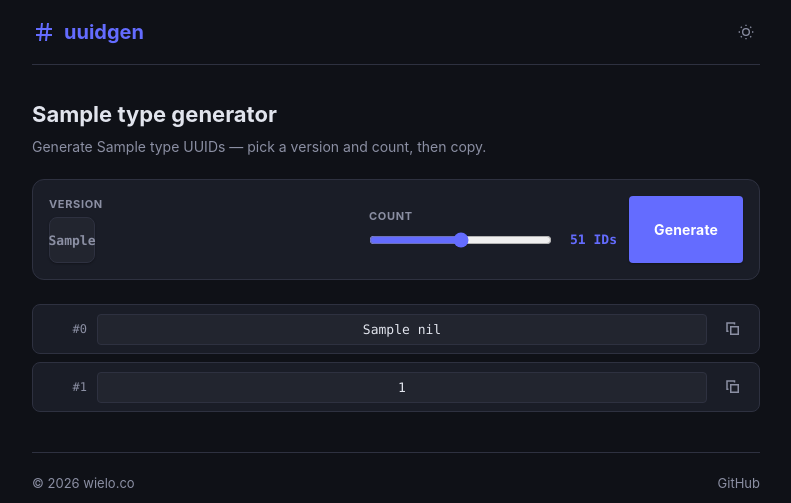
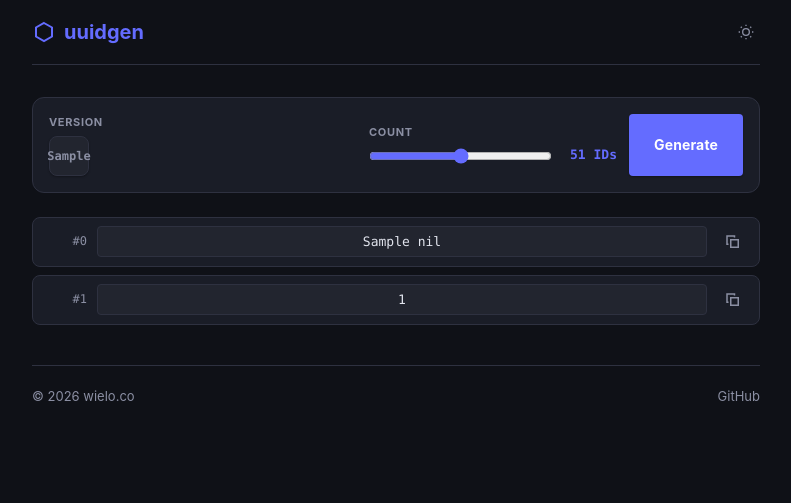
Before and after one commit to kwielo/uuidgenerator, a Symfony app: template src/App/views/index.html.twig in a window 1280 px wide. Shown: the top 503 px of the page, without its empty margins (244-1035 px from the left). Run offline with Twig, Linux system fonts and the light colour scheme; the template is opened without the code that fills it: most values are stand-ins (such as "Sample title", 1, 10 or a date in 2020); some libraries are stand-ins or nearby versions.

Commit message:
feat: minimalist hexagon logo, smaller version buttons, cap bulk at 20, drop intro header
Co-Authored-By: Krzysztof W <kwielogorski@gmail.com>

```diff
--- a/public/media/app.css
+++ b/public/media/app.css
@@ -174,23 +174,6 @@ body {
 }
 .btn--icon:hover { color: var(--color-text); background: var(--color-surface-alt); }
 
-/* ── Intro ───────────────────────────────────────────────────────────────── */
-
-.intro {
-    margin-bottom: 20px;
-}
-
-.intro h2 {
-    font-size: 22px;
-    font-weight: 700;
-    margin-bottom: 4px;
-}
-
-.intro p {
-    color: var(--color-text-muted);
-    font-size: 14px;
-}
-
 /* ── Controls ────────────────────────────────────────────────────────────── */
 
 .controls {
@@ -234,16 +217,16 @@ body {
     display: inline-flex;
     align-items: center;
     justify-content: center;
-    width: 46px;
-    height: 46px;
+    width: 40px;
+    height: 40px;
     padding: 0;
     border: 1px solid var(--color-border);
     border-radius: var(--radius-md);
     background: var(--color-surface-alt);
     color: var(--color-text-muted);
     font-family: var(--font-mono);
-    font-size: 13px;
-    font-weight: 700;
+    font-size: 12px;
+    font-weight: 600;
     cursor: pointer;
     transition: background var(--transition), border-color var(--transition), color var(--transition), box-shadow var(--transition), transform var(--transition);
     box-shadow: var(--shadow-sm);
@@ -299,7 +282,7 @@ body {
 
 .bulk-submit {
     align-self: stretch;
-    min-height: 46px;
+    min-height: 48px;
     padding: 0 24px;
     font-size: 14px;
     font-weight: 700;
--- a/src/App/Repository/UuidRepository.php
+++ b/src/App/Repository/UuidRepository.php
@@ -7,7 +7,7 @@ use Symfony\Component\HttpKernel\Exception\BadRequestHttpException;
 
 class UuidRepository
 {
-    public const MAX_BULK = 100;
+    public const MAX_BULK = 20;
 
     private const UUID_TYPES = [
         'uuid1',
--- a/src/App/views/index.html.twig
+++ b/src/App/views/index.html.twig
@@ -19,10 +19,7 @@
                     <h1 class="toolbar__title">
                         <a href="/">
                             <svg class="toolbar__logo" viewBox="0 0 24 24" fill="none" stroke="currentColor" stroke-width="2" width="24" height="24" aria-hidden="true" focusable="false">
-                                <line x1="4" y1="9" x2="20" y2="9"/>
-                                <line x1="4" y1="15" x2="20" y2="15"/>
-                                <line x1="10" y1="3" x2="8" y2="21"/>
-                                <line x1="16" y1="3" x2="14" y2="21"/>
+                                <polygon points="12 3 20 7.5 20 16.5 12 21 4 16.5 4 7.5"/>
                             </svg>
                             uuidgen
                         </a>
@@ -42,11 +39,6 @@
                     </button>
                 </div>
             </nav>
-
-            <div class="intro">
-                <h2>{{ type|capitalize }} generator</h2>
-                <p>Generate {{ type }} UUIDs — pick a version and count, then copy.</p>
-            </div>
 
             <div class="controls">
                 <div class="controls__field controls__field--version">
```
Also changed, not shown: tests/Controller/ApiControllerTest.php (+2 -2 lines), tests/Controller/IndexControllerTest.php (+2 -2 lines).
